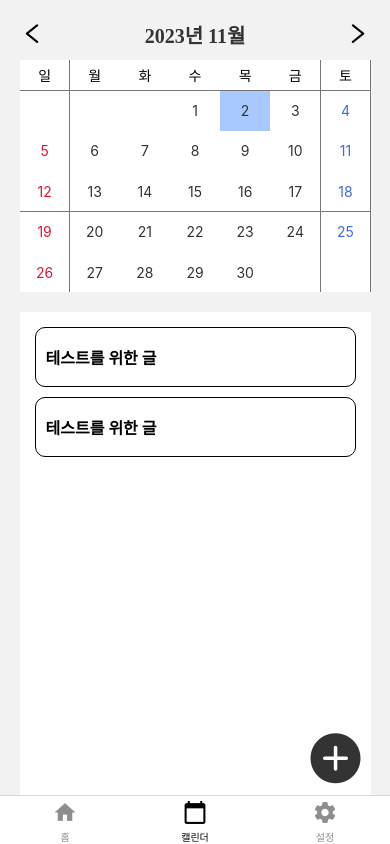
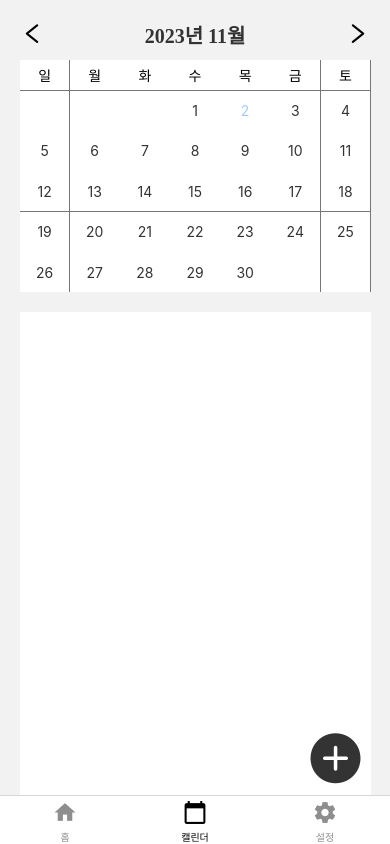
Before and after one commit to SeongBinBin/TravelMaker, a React Native app: screen /Calendar in a window 390 px wide. Built offline with nearby package versions, Linux system fonts and the light colour scheme.

Commit message:
feat: 캘린더 글 작성 관련 기능 추가
 글쓰기 버튼을 누르면 새로운 데이터 생성,
 작성된 글을 누르면 글 수정 가능

```diff
--- a/src/Components/Diary/Diary.js
+++ b/src/Components/Diary/Diary.js
@@ -1,20 +1,42 @@
 import React from "react";
-import { View, Text, Pressable } from 'react-native'
+import { View, Text, Pressable, FlatList } from 'react-native'
 
 import Icon from 'react-native-vector-icons/AntDesign'
 
 import { diaryStyles } from "../../Styles/DiaryStyle";
+import { diaryData } from "./DiaryData";
 
-function Diary({ modalOpen, setModalOpen }){
+function Diary({
+  modalOpen, setModalOpen,
+  setTitle, setContents,
+  selectedYear, selectedMonth, selectedDate
+}){
+
+  console.log( `${selectedYear}-${selectedMonth}-${selectedDate}` )
 
   return (
     <View style={diaryStyles.diaryContainer}>
-      <Pressable style={diaryStyles.diaryItem}>
-        <Text style={diaryStyles.diaryItemText}>테스트를 위한 글</Text>
-      </Pressable>
-      <Pressable style={diaryStyles.diaryItem}>
-        <Text style={diaryStyles.diaryItemText}>테스트를 위한 글</Text>
-      </Pressable>
+
+      <FlatList
+        data={diaryData}
+        keyExtractor={item => item.id}
+        renderItem={({item}) => (
+          item.date === `${selectedYear}-${selectedMonth}-${selectedDate}` &&
+          (
+            <Pressable
+              style={diaryStyles.diaryItem}
+              onPress={() => {
+                setTitle(item.title)
+                setContents(item.contents)
+                setModalOpen(true)
+              }}
+            >
+              <Text style={diaryStyles.diaryItemText}>{item.title}</Text>
+            </Pressable>
+          )
+
+        )}
+      />
 
       <Pressable
         style={{ position: 'absolute', bottom: 10, right: 10}}
--- a/src/Components/Diary/DiaryData.js
+++ b/src/Components/Diary/DiaryData.js
@@ -0,0 +1,14 @@
+export const diaryData = [
+  {
+    id: 1,
+    title: '테스트1',
+    contents: '테스트1',
+    date: '2023-11-3'
+  },
+  {
+    id: 2,
+    title: '테스트2',
+    contents: '테스트2',
+    date: '2023-11-4'
+  },
+]
--- a/src/Components/Diary/Note.js
+++ b/src/Components/Diary/Note.js
@@ -1,32 +1,73 @@
 import React from "react";
-import { View, Text, SafeAreaView } from 'react-native'
+import { View, Text, SafeAreaView, TextInput, Keyboard, TouchableWithoutFeedback } from 'react-native'
 
 import Icon from 'react-native-vector-icons/AntDesign'
 import { noteStyles } from "../../Styles/NoteStyle";
 
-function Note({ selectedYear, selectedMonth, selectedDate, setModalOpen }){
+function Note({
+  selectedYear,
+  selectedMonth,
+  selectedDate,
+  setModalOpen,
+  title, setTitle,
+  contents, setContents
+ }){
+
+  const hideKeyboard = () => {
+    Keyboard.dismiss();
+  }
 
   return (
     <SafeAreaView style={noteStyles.block}>
+      <TouchableWithoutFeedback onPress={hideKeyboard}>
+        <View style={{ flex: 1, justifyContent: 'space-between'}}>
           <View style={noteStyles.noteContainer}>
             <View style={noteStyles.noteHeader}>
               <Icon
                 name="close" size={25}
                 style={noteStyles.moveToDiaryButton}
-            onPress={() => setModalOpen(false)}
+                onPress={() => {
+                  setModalOpen(false)
+                  setTitle('')
+                  setContents('')
+                }}
               />
               <Text style={noteStyles.noteDate}>{`${selectedYear} / ${selectedMonth} / ${selectedDate}`}</Text>
             </View>
 
             <View style={noteStyles.textContainer}>
-          <View>
-            <Text style={noteStyles.title}>제목</Text>
+              <View style={noteStyles.titleContainer}>
+                <TextInput
+                  placeholder="제목을 입력해주세요"
+                  maxLength={50}
+                  onSubmitEditing={hideKeyboard}
+                  autoCorrect={false}
+                  style={noteStyles.title}
+                  onChangeText={(text) => setTitle(text)}
+                  value={title}
+                />
               </View>
               <View>
-            <Text style={noteStyles.contents}>내용</Text>
+                <TextInput
+                  placeholder="내용을 입력해주세요"
+                  style={noteStyles.contents}
+                  autoCorrect={false}
+                  multiline={true}
+                  onChangeText={(text) => setContents(text)}
+                  value={contents}
+                />
               </View>
             </View>
           </View>
+
+          <View style={noteStyles.submit}>
+            <TouchableWithoutFeedback onPress={() => setModalOpen(false)}>
+              <Text style={{ fontSize: 18 }}>저장하기</Text>
+            </TouchableWithoutFeedback>
+          </View>
+
+        </View>
+      </TouchableWithoutFeedback>
     </SafeAreaView>
   )
 }
--- a/src/Components/calendar/Calendar.js
+++ b/src/Components/calendar/Calendar.js
@@ -14,7 +14,14 @@ import Icon from 'react-native-vector-icons/AntDesign'
 
 import { calendarStyles } from '../../Styles/CalendarPageStyle'
 
-function Calendar({ today, selectedYear, setSelectedYear, selectedMonth, setSelectedMonth, setSelectedDate, setCurrentPage, modalOpen, setModalOpen }){
+function Calendar({
+  today,
+  selectedYear, setSelectedYear,
+  selectedMonth, setSelectedMonth,
+  selectedDate,  setSelectedDate,
+  modalOpen, setModalOpen,
+  setTitle, setContents
+}){
 
   const week = ["일", "월", "화", "수", "목", "금", "토"]
 
@@ -66,6 +73,7 @@ function Calendar({ today, selectedYear, setSelectedYear, selectedMonth, setSele
   }
   const setDate = (selectedDate) => {
       setSelectedDate(selectedDate)
+      console.log(selectedDate)
   }
 
   return (
@@ -95,18 +103,14 @@ function Calendar({ today, selectedYear, setSelectedYear, selectedMonth, setSele
             data={days}
             keyExtractor={item => item}
             renderItem={({item}) => (
-              <View style={[
-                    calendarStyles.day,
-                    (selectedYear === today.year && selectedMonth === today.month && item === today.date)
-                    && calendarStyles.today
-                ]}
+              <View style={calendarStyles.day}
                 onTouchStart={(e) => {e.stopPropagation(); setDate(item)}}
               >
                 <Text style={[
-                    calendarStyles.weekday,
-                    new Date(selectedYear, selectedMonth - 1, item).getDay() === 0 && calendarStyles.sunday,
-                    new Date(selectedYear, selectedMonth - 1, item).getDay() === 6 && calendarStyles.saturday
-                  ]}
+                  calendarStyles.weekday,
+                  (selectedYear === today.year && selectedMonth === today.month && item === today.date)
+                  && calendarStyles.today
+                ]}
                 >
                   {item}
                 </Text>
@@ -120,6 +124,11 @@ function Calendar({ today, selectedYear, setSelectedYear, selectedMonth, setSele
         <Diary
           modalOpen={modalOpen}
           setModalOpen={setModalOpen}
+          setTitle={setTitle}
+          setContents={setContents}
+          selectedYear={selectedYear}
+          selectedMonth={selectedMonth}
+          selectedDate={selectedDate}
         />
       </SafeAreaView>
   )
--- a/src/Pages/CalendarPage.js
+++ b/src/Pages/CalendarPage.js
@@ -12,9 +12,12 @@ function CalendarScreen(){
 
   const [ selectedYear, setSelectedYear ] = useState(today.year)
   const [ selectedMonth, setSelectedMonth ] = useState(today.month)
-  const [ selectedDate, setSeltedDate ] = useState(today.date)
+  const [ selectedDate, setSelectedDate ] = useState(today.date)
 
   const [ modalOpen, setModalOpen ] = useState(false)
+
+  const [ title, setTitle ] = useState('')
+  const [ contents, setContents ] = useState('')
 
   return (
     <>
@@ -24,9 +27,12 @@ function CalendarScreen(){
         setSelectedYear={setSelectedYear}
         selectedMonth={selectedMonth}
         setSelectedMonth={setSelectedMonth}
-        setSeltedDate={setSeltedDate}
+        selectedDate={selectedDate}
+        setSelectedDate={setSelectedDate}
         modalOpen={modalOpen}
         setModalOpen={setModalOpen}
+        setTitle={setTitle}
+        setContents={setContents}
       />
       <Modal
         visible={modalOpen}
@@ -37,6 +43,10 @@ function CalendarScreen(){
           selectedYear={selectedYear}
           selectedMonth={selectedMonth}
           selectedDate={selectedDate}
+          title={title}
+          setTitle={setTitle}
+          contents={contents}
+          setContents={setContents}
         />
       </Modal>
 
--- a/src/Styles/CalendarPageStyle.js
+++ b/src/Styles/CalendarPageStyle.js
@@ -42,10 +42,9 @@ export const calendarStyles = StyleSheet.create({
     padding: 3,
     height: 40
   },
-  today: { backgroundColor: '#a8c9ff'},
+  today: { color: '#a8c9ff'},
   weekday: { color: '#333' },
-  sunday: { color: '#de1738' },
-  saturday: { color: '#4169e1' },
+  selectedDay: { backgroundColor: '#a8c9ff'},
   moveMonthButton: {
     color: Colors.black,
     backgroundColor: 'rgb(242, 242, 242)',
--- a/src/Styles/NoteStyle.js
+++ b/src/Styles/NoteStyle.js
@@ -6,6 +6,7 @@ import Colors from "./Colors";
 export const noteStyles = StyleSheet.create({
   block: {
     flex: 1,
+    justifyContent: 'space-between',
   },
   noteContainer: {
     width: Dimensions.get('window').width * 0.9,
@@ -31,12 +32,24 @@ export const noteStyles = StyleSheet.create({
     right: 0
   },
   textContainer: {
-    width: '100%'
+    width: '100%',
+  },
+  titleContainer: {
+    borderBottomWidth: 1,
+    marginBottom: 20,
   },
   title: {
-
+    fontSize: 22,
+    fontWeight: 'normal',
   },
   contents: {
-
+    fontSize: 18,
+    flexShrink: 1,
+  },
+  submit: {
+    width: '100%',
+    justifyContent: 'center',
+    alignItems: 'center',
+    marginBottom: 50
   }
 })
```
Also changed, not shown: 3 other files (tests, documents, lock files or other folders). Lines whose indentation alone changed are shown as unchanged.
